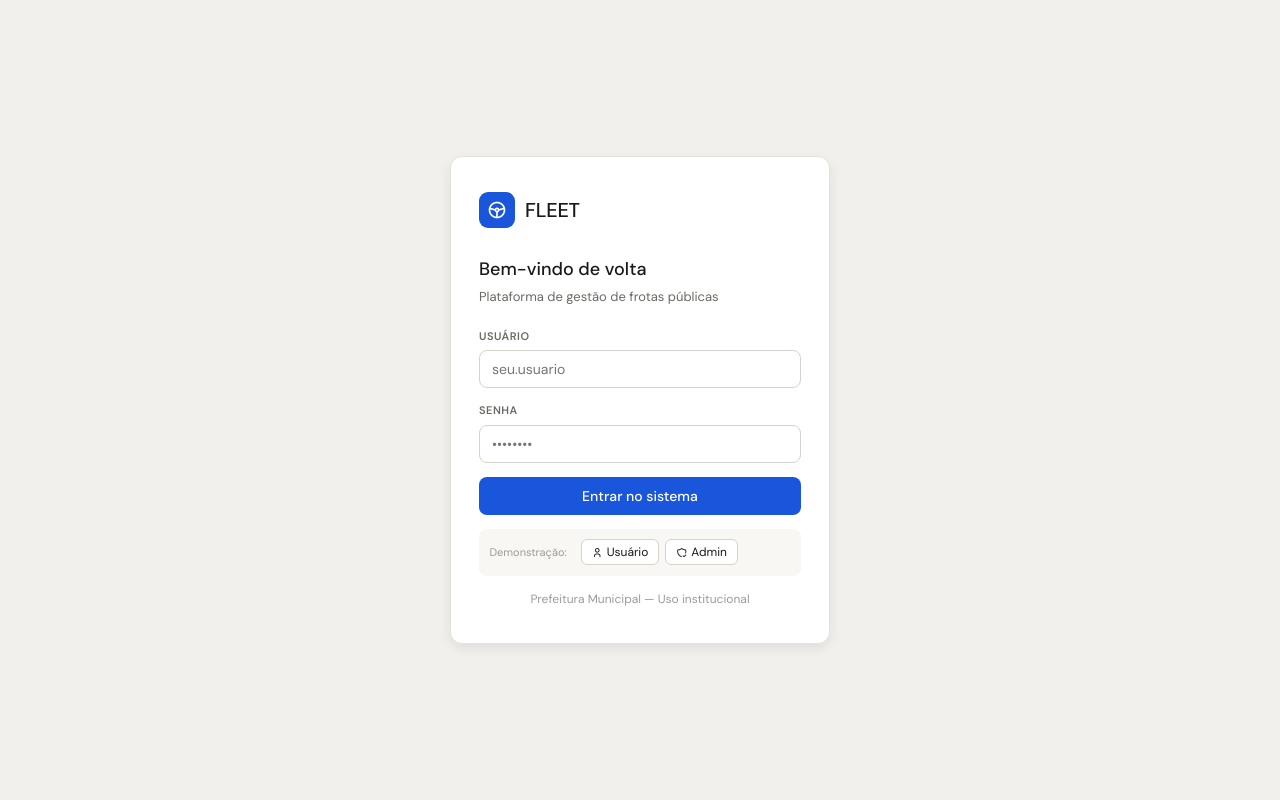
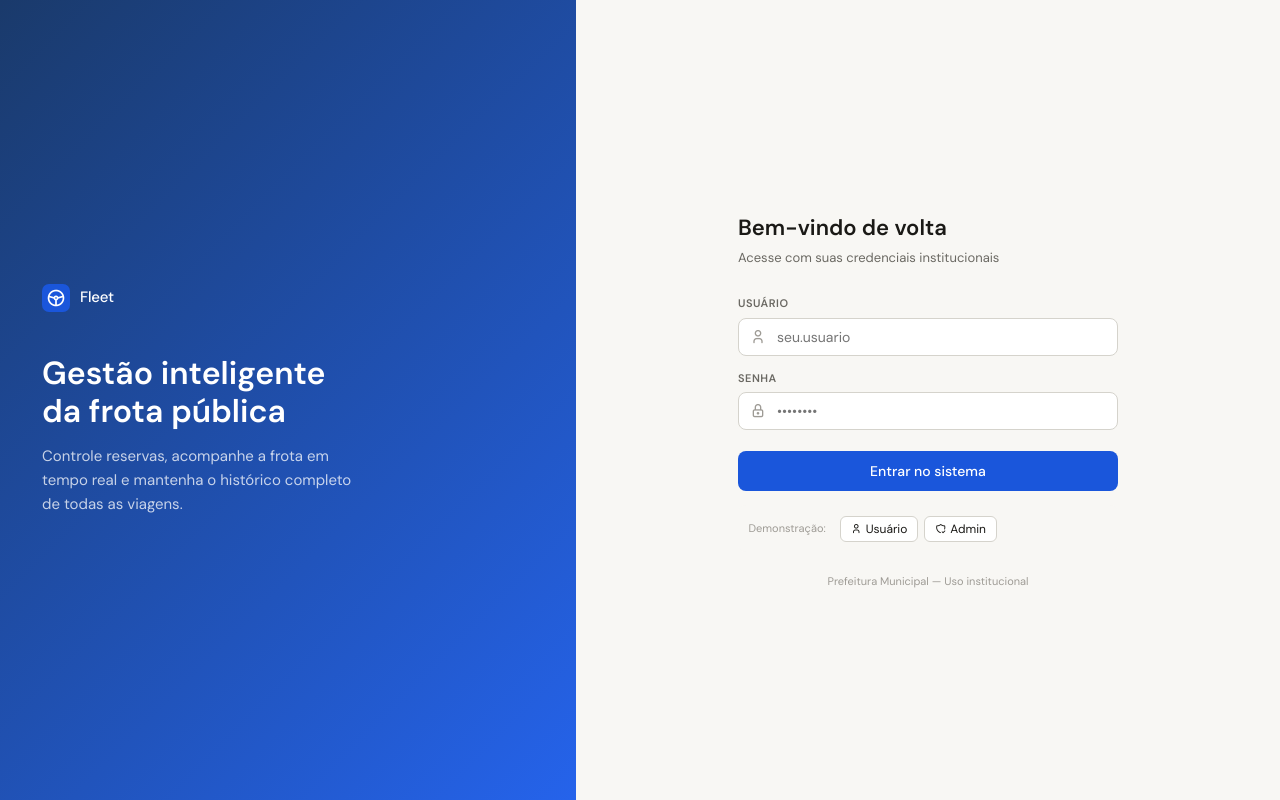
Before and after one commit to Jacksonrs/Sistema-de-Reserva-de-Veiculos-da-Prefeitura, a React (Vite) app: page / in a window 1280 px wide. Built offline with nearby package versions, Linux system fonts and the light colour scheme.

Commit message:
melhorias: dark mode, graficos, login

```diff
--- a/package.json
+++ b/package.json
@@ -10,7 +10,8 @@
   },
   "dependencies": {
     "react": "^18.3.1",
-    "react-dom": "^18.3.1"
+    "react-dom": "^18.3.1",
+    "recharts": "^3.8.1"
   },
   "devDependencies": {
     "@types/react": "^18.3.1",
--- a/src/index.css
+++ b/src/index.css
@@ -572,37 +572,119 @@ button, input, select, textarea {
 
 /* ─── Login ──────────────────────────────────────────────────────────────── */
 .login-screen {
+  display: flex;
   min-height: 100vh;
+  background: var(--color-background-secondary);
+}
+
+.login-left {
+  display: flex;
+  flex-direction: column;
+  justify-content: center;
+  align-items: flex-start;
+  padding: 3rem;
+  width: 45%;
+  background: linear-gradient(135deg, #1a3a6b 0%, #2563eb 100%);
+  color: #fff;
+}
+
+.login-left-logo {
   display: flex;
   align-items: center;
+  gap: 10px;
+  margin-bottom: 3rem;
+}
+
+.login-left-title {
+  font-size: 32px;
+  font-weight: 700;
+  line-height: 1.2;
+  margin-bottom: 1rem;
+}
+
+.login-left-sub {
+  font-size: 15px;
+  opacity: 0.75;
+  line-height: 1.6;
+  max-width: 320px;
+}
+
+.login-right {
+  display: flex;
+  flex-direction: column;
   justify-content: center;
-  background: var(--color-background-tertiary);
-  padding: 2rem;
+  align-items: center;
+  flex: 1;
+  padding: 3rem;
 }
 
 .login-card {
-  background: var(--color-background-primary);
-  border: 0.5px solid var(--color-border-tertiary);
-  border-radius: var(--border-radius-lg);
-  padding: 2.5rem 2rem;
   width: 100%;
   max-width: 380px;
-  box-shadow: var(--shadow-md);
 }
 
-.login-logo {
-  display: flex;
-  align-items: center;
-  gap: 10px;
+.login-title {
+  font-size: 22px;
+  font-weight: 600;
+  margin-bottom: 4px;
+}
+
+.login-sub {
+  font-size: 13px;
+  color: var(--color-text-secondary);
   margin-bottom: 2rem;
 }
 
-.login-logo .logo-icon { width: 36px; height: 36px; border-radius: 9px; }
-.login-logo .logo-text { font-size: 20px; }
+.field {
+  margin-bottom: 1rem;
+}
 
-.login-title { font-size: 18px; font-weight: 500; margin-bottom: 4px; }
-.login-sub   { font-size: 13px; color: var(--color-text-secondary); margin-bottom: 1.5rem; }
-.login-hint  { font-size: 12px; color: var(--color-text-tertiary); text-align: center; margin-top: 1rem; }
+.field label {
+  display: block;
+  font-size: 13px;
+  font-weight: 500;
+  margin-bottom: 6px;
+}
+
+.field-input-wrap {
+  position: relative;
+}
+
+.field-input-wrap i {
+  position: absolute;
+  left: 12px;
+  top: 50%;
+  transform: translateY(-50%);
+  color: var(--color-text-tertiary);
+  font-size: 16px;
+}
+
+.field-input-wrap input {
+  padding-left: 38px !important;
+}
+
+.btn-primary {
+  width: 100%;
+  padding: 11px;
+  background: var(--color-accent);
+  color: #fff;
+  border: none;
+  border-radius: var(--border-radius-md);
+  font-size: 14px;
+  font-weight: 500;
+  cursor: pointer;
+  transition: background .15s;
+  margin-top: .5rem;
+}
+
+.btn-primary:hover { background: var(--color-accent-hover); }
+
+.login-hint {
+  font-size: 11px;
+  color: var(--color-text-tertiary);
+  text-align: center;
+  margin-top: 1.5rem;
+}
 
 .field { margin-bottom: 1rem; }
 
--- a/src/pages/LoginPage.tsx
+++ b/src/pages/LoginPage.tsx
@@ -19,43 +19,44 @@ export default function LoginPage() {
 
   return (
     <div className="login-screen">
-      <div className="login-card">
-        <div className="login-logo">
+      {/* Lado esquerdo */}
+      <div className="login-left">
+        <div className="login-left-logo">
           <div className="logo-icon">
-            <i className="ti ti-steering-wheel" style={{ color: '#fff', fontSize: 20 }} aria-hidden="true" />
+            <i className="ti ti-steering-wheel" style={{ color: '#fff', fontSize: 20 }} />
           </div>
-          <div className="logo-text">FLEET</div>
+          <div className="logo-text" style={{ color: '#fff' }}>Fleet<span style={{ color: '#93c5fd' }}></span></div>
+        </div>
+        <div className="login-left-title">Gestão inteligente<br />da frota pública</div>
+        <div className="login-left-sub">
+          Controle reservas, acompanhe a frota em tempo real e mantenha o histórico completo de todas as viagens.
+        </div>
       </div>
 
+      {/* Lado direito */}
+      <div className="login-right">
+        <div className="login-card">
           <div className="login-title">Bem-vindo de volta</div>
-        <div className="login-sub">Plataforma de gestão de frotas públicas</div>
+          <div className="login-sub">Acesse com suas credenciais institucionais</div>
 
           <form onSubmit={handleSubmit}>
             <div className="field">
               <label htmlFor="login-user">Usuário</label>
-            <input
-              id="login-user"
-              type="text"
-              placeholder="seu.usuario"
-              value={username}
-              onChange={e => setUsername(e.target.value)}
-              autoComplete="username"
-            />
+              <div className="field-input-wrap">
+                <i className="ti ti-user" />
+                <input id="login-user" type="text" className="form-input" placeholder="seu.usuario"
+                  value={username} onChange={e => setUsername(e.target.value)} />
+              </div>
             </div>
             <div className="field">
               <label htmlFor="login-pass">Senha</label>
-            <input
-              id="login-pass"
-              type="password"
-              placeholder="••••••••"
-              value={password}
-              onChange={e => setPassword(e.target.value)}
-              autoComplete="current-password"
-            />
+              <div className="field-input-wrap">
+                <i className="ti ti-lock" />
+                <input id="login-pass" type="password" className="form-input" placeholder="••••••••"
+                  value={password} onChange={e => setPassword(e.target.value)} />
               </div>
-          {error && (
-            <p style={{ fontSize: 12, color: 'var(--color-red)', marginBottom: '.75rem' }}>{error}</p>
-          )}
+            </div>
+            {error && <p style={{ fontSize: 12, color: 'var(--color-red)', marginBottom: '.75rem' }}>{error}</p>}
             <button className="btn-primary" type="submit">Entrar no sistema</button>
           </form>
 
@@ -72,5 +73,6 @@ export default function LoginPage() {
           <p className="login-hint">Prefeitura Municipal — Uso institucional</p>
         </div>
       </div>
+    </div>
   )
 }
--- a/src/pages/RelatoriosPage.tsx
+++ b/src/pages/RelatoriosPage.tsx
@@ -1,5 +1,9 @@
 import { useMemo } from 'react'
 import { useApp } from '@/context/AppContext'
+import {
+  BarChart, Bar, XAxis, YAxis, Tooltip, ResponsiveContainer,
+  PieChart, Pie, Cell, Legend,
+} from 'recharts'
 
 export default function RelatoriosPage() {
   const { vehicles, reservations } = useApp()
@@ -33,12 +37,23 @@ export default function RelatoriosPage() {
     const bySectorArr = Object.entries(bySector)
       .map(([sector, v]) => ({ sector, ...v }))
       .sort((a, b) => b.trips - a.trips)
+    const MONTHS = ['Jan', 'Fev', 'Mar', 'Abr', 'Mai', 'Jun', 'Jul', 'Ago', 'Set', 'Out', 'Nov', 'Dez']
 
-    return { completed, totalKm, avgKm, byVehicleArr, bySectorArr }
+    const reservasPorMes = MONTHS.map((name, i) => ({
+      name,
+      total: reservations.filter(r => new Date(r.date).getMonth() === i).length,
+    }))
+
+    const kmPorMes = MONTHS.map((name, i) => ({
+      name,
+      km: Math.round(completed.filter(r => new Date(r.date).getMonth() === i).reduce((s, r) => s + (r.km ?? 0), 0)),
+    }))
+
+    return { completed, totalKm, avgKm, byVehicleArr, bySectorArr, reservasPorMes, kmPorMes }
   }, [vehicles, reservations])
 
   const disponivel = vehicles.filter(v => v.status === 'disponivel').length
-  const emUso      = vehicles.filter(v => v.status === 'em-uso').length
+  const emUso = vehicles.filter(v => v.status === 'em-uso').length
   const utilizationPct = vehicles.length ? Math.round((emUso / vehicles.length) * 100) : 0
 
   return (
@@ -190,6 +205,34 @@ export default function RelatoriosPage() {
           </tbody>
         </table>
       </div>
+      {/* ── Gráficos ──────────────────────────────────────────────────── */}
+      <div className="section-header" style={{ marginTop: '1.25rem' }}>
+        <div className="section-title">Reservas por mês</div>
+      </div>
+      <div className="chart-card">
+        <ResponsiveContainer width="100%" height={220}>
+          <BarChart data={stats.reservasPorMes} barSize={28}>
+            <XAxis dataKey="name" tick={{ fontSize: 12 }} />
+            <YAxis tick={{ fontSize: 12 }} allowDecimals={false} />
+            <Tooltip />
+            <Bar dataKey="total" name="Reservas" fill="#4d8df7" radius={[4, 4, 0, 0]} />
+          </BarChart>
+        </ResponsiveContainer>
+      </div>
+
+      <div className="section-header">
+        <div className="section-title">KM rodados por mês</div>
+      </div>
+      <div className="chart-card">
+        <ResponsiveContainer width="100%" height={220}>
+          <BarChart data={stats.kmPorMes} barSize={28}>
+            <XAxis dataKey="name" tick={{ fontSize: 12 }} />
+            <YAxis tick={{ fontSize: 12 }} />
+            <Tooltip formatter ={(v: number) => [`${v} km`, 'KM']} />
+            <Bar dataKey="km" name="KM" fill="#7bc67e" radius={[4, 4, 0, 0]} />
+          </BarChart>
+        </ResponsiveContainer>
+      </div>
     </>
   )
 }
```
Also changed, not shown: 1 other file (tests, documents, lock files or other folders). Lines whose indentation alone changed are shown as unchanged.
